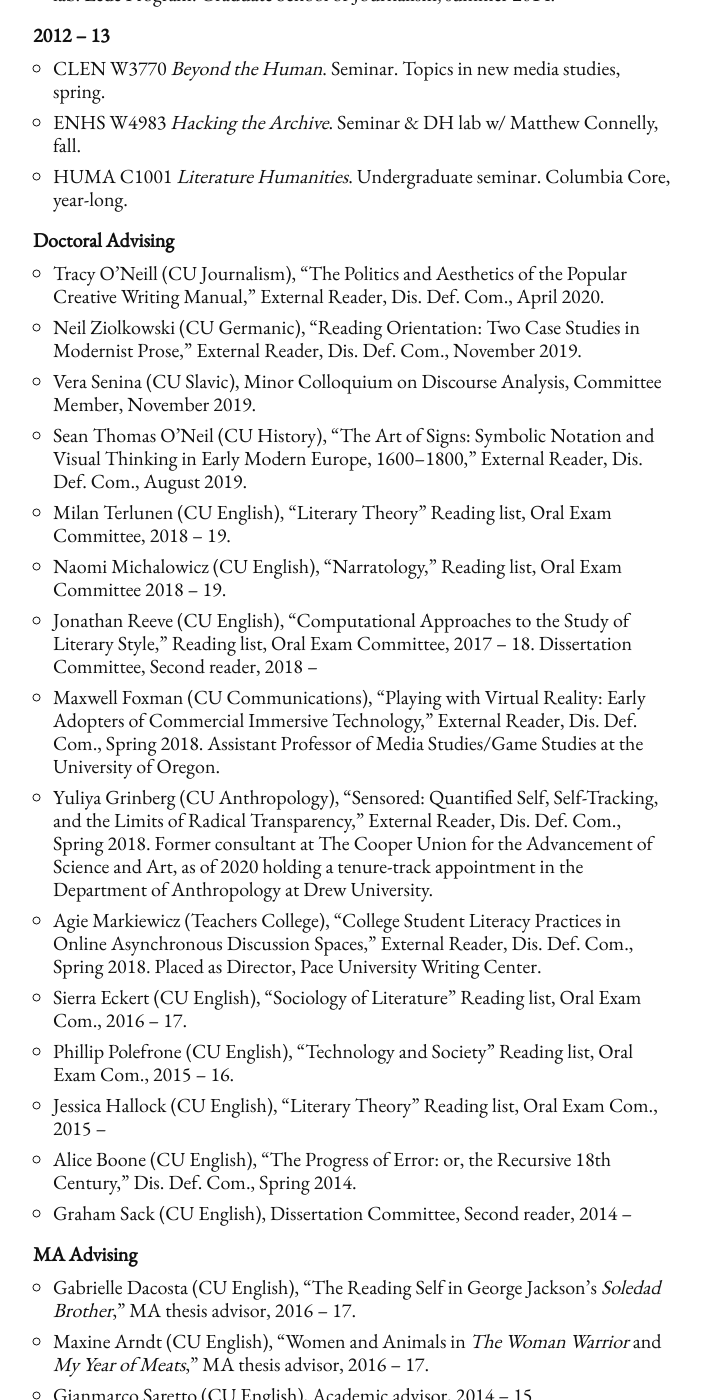
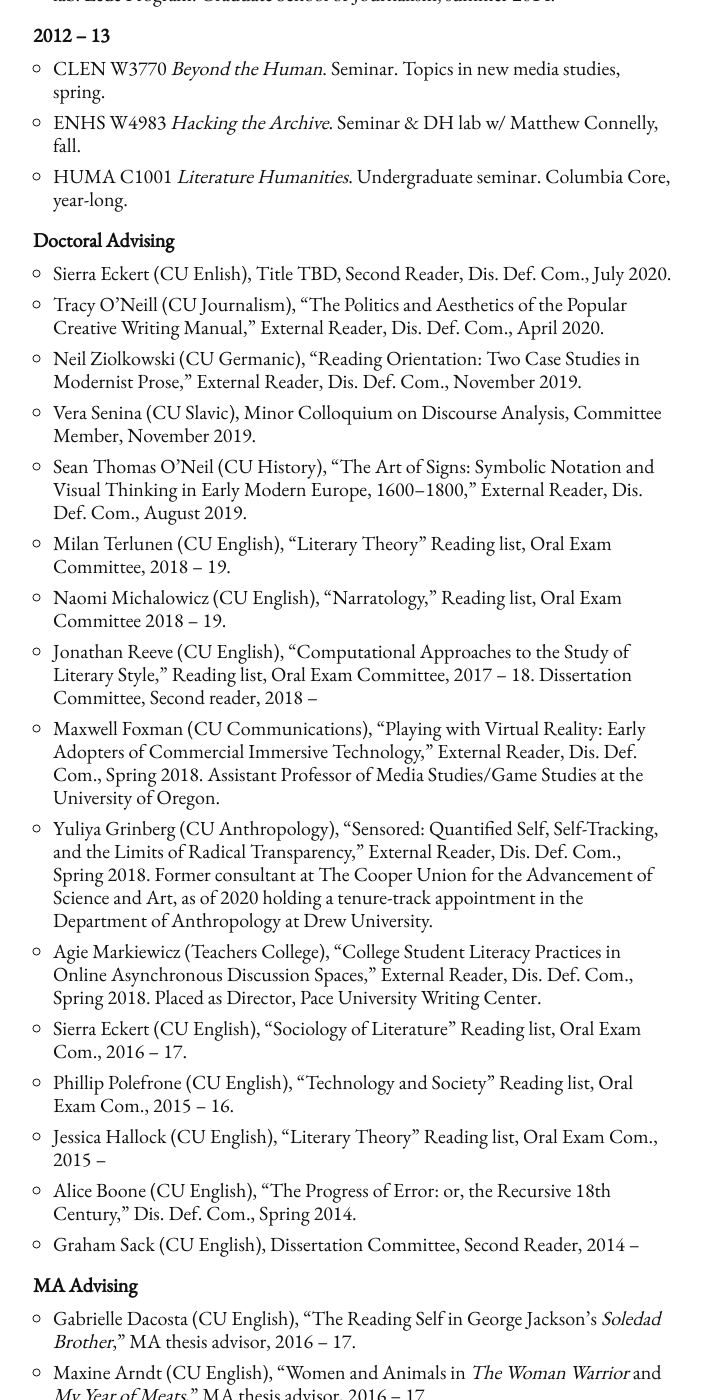
Before and after one commit to denten/denten.github.io, a Jekyll site: the page built from _pages/teaching.md, in a window 1280 px wide and 1400 px high, scrolled down 1457 px. Shown: the whole window, without its empty margins (287-989 px from the left). Built offline with Jekyll 4.4.1, drawn with Linux system fonts in a browser that asks for light colours.

Commit message:
update undergrands this summer

```diff
--- a/_includes/CV/03-teaching.md
+++ b/_includes/CV/03-teaching.md
@@ -76,6 +76,7 @@ Undergraduate seminar. Columbia Core, year-long.
 
 ### Doctoral Advising
 
+- Sierra Eckert (CU Enlish), Title TBD, Second Reader, Dis. Def. Com., July 2020.
 - Tracy O'Neill (CU Journalism), "The Politics and Aesthetics of the Popular Creative Writing
   Manual," External Reader, Dis. Def. Com., April 2020.
 - Neil Ziolkowski (CU Germanic), "Reading Orientation: Two Case Studies in Modernist Prose,"
@@ -105,7 +106,7 @@ Director, Pace University Writing Center.
 - Jessica Hallock (CU English), "Literary Theory" Reading list, Oral Exam Com., 2015 --
 - Alice Boone (CU English), "The Progress of Error: or, the Recursive 18th Century," Dis. Def.
   Com., Spring 2014.
-- Graham Sack (CU English), Dissertation Committee, Second reader, 2014 --
+- Graham Sack (CU English), Dissertation Committee, Second Reader, 2014 --
 
 ### MA Advising
 
```
